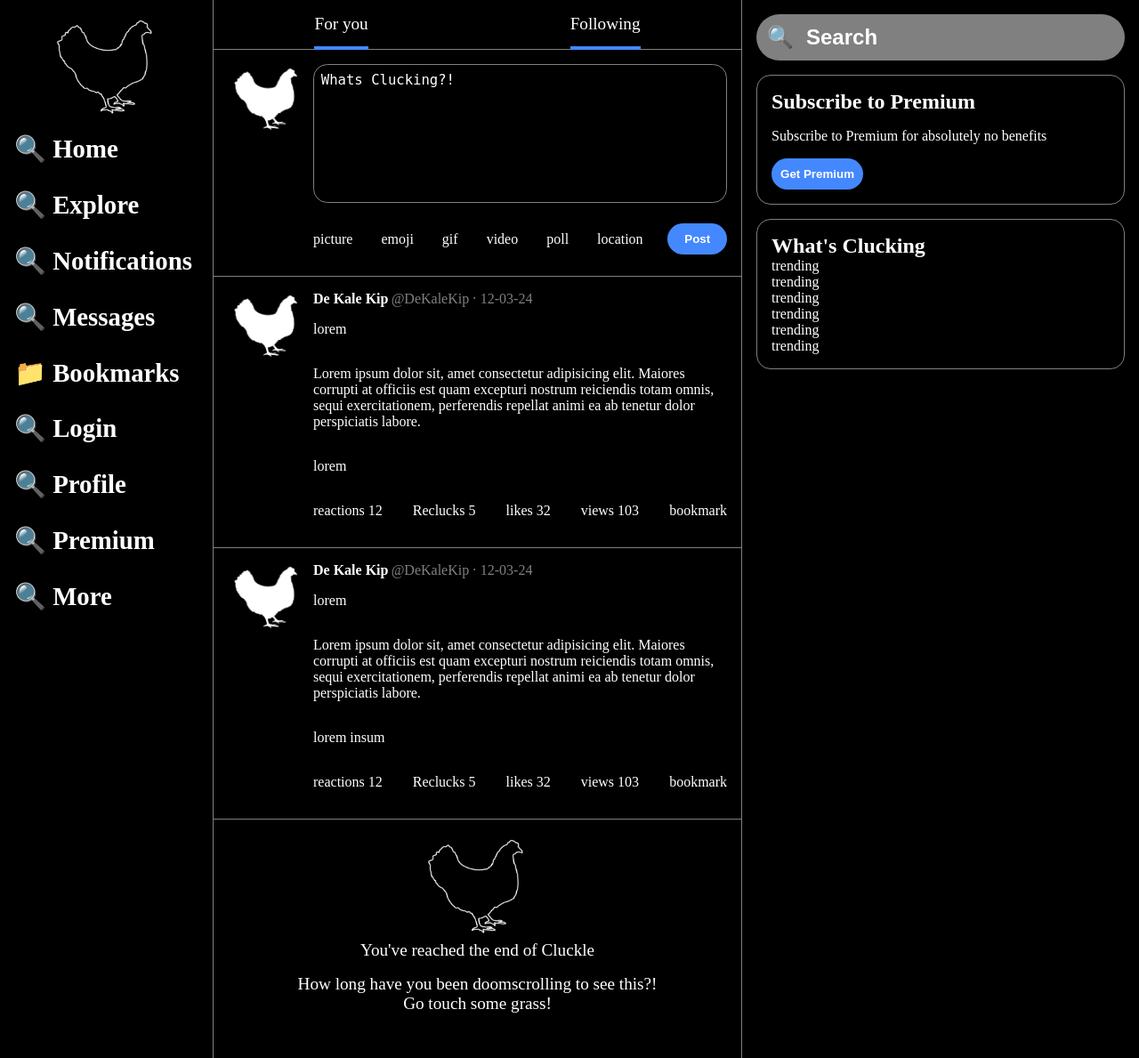
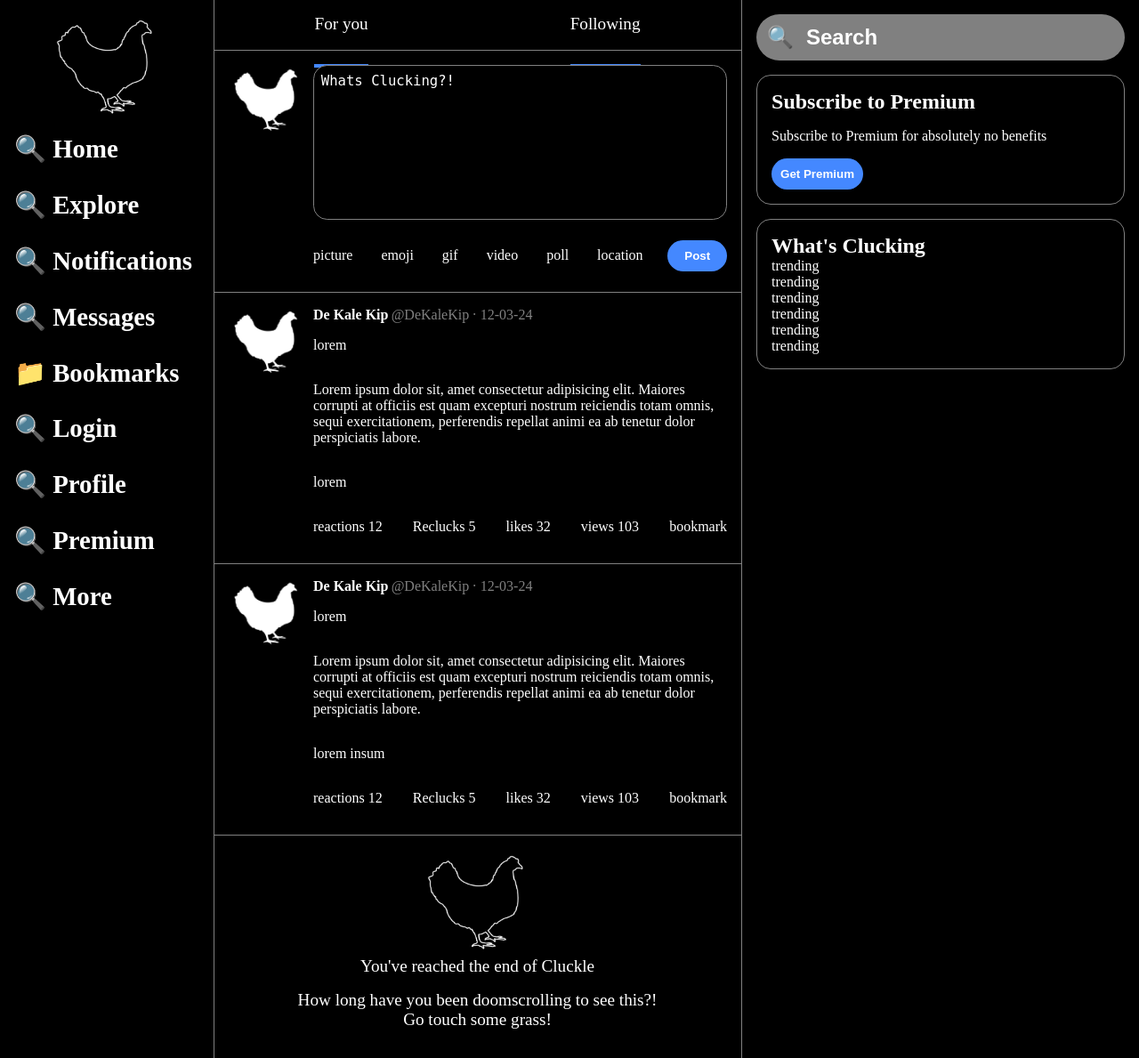
Before and after one commit to Rowan-Laffeber/Cluckle, a PHP site: page /index.php in a window 1280 px wide. Shown: the whole page at 89% size. Run offline with PHP 8.4, Linux system fonts and the light colour scheme.

Commit message:
Auto stash before merge of "main" and "origin/main"

```diff
--- a/assets/styles/main.css
+++ b/assets/styles/main.css
@@ -1,6 +1,3 @@
-* {
-    box-sizing: border-box;
-}
 
 html {
     scroll-behavior: smooth;
```
